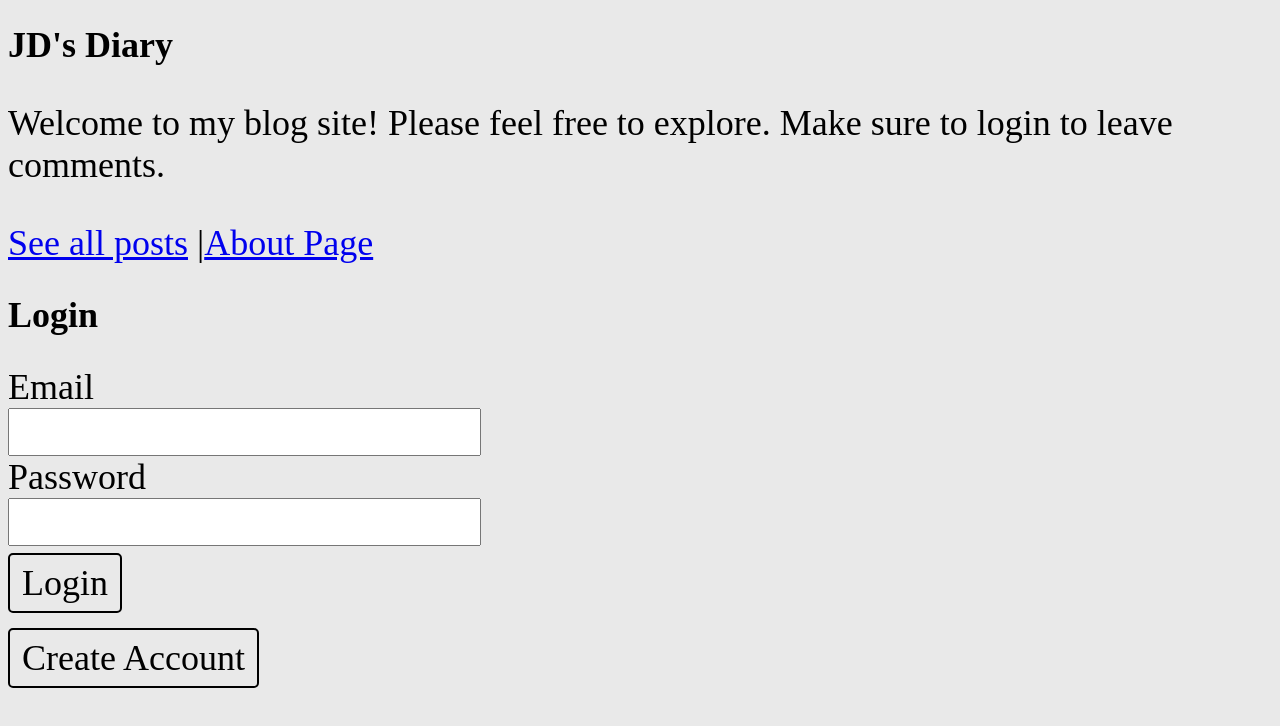
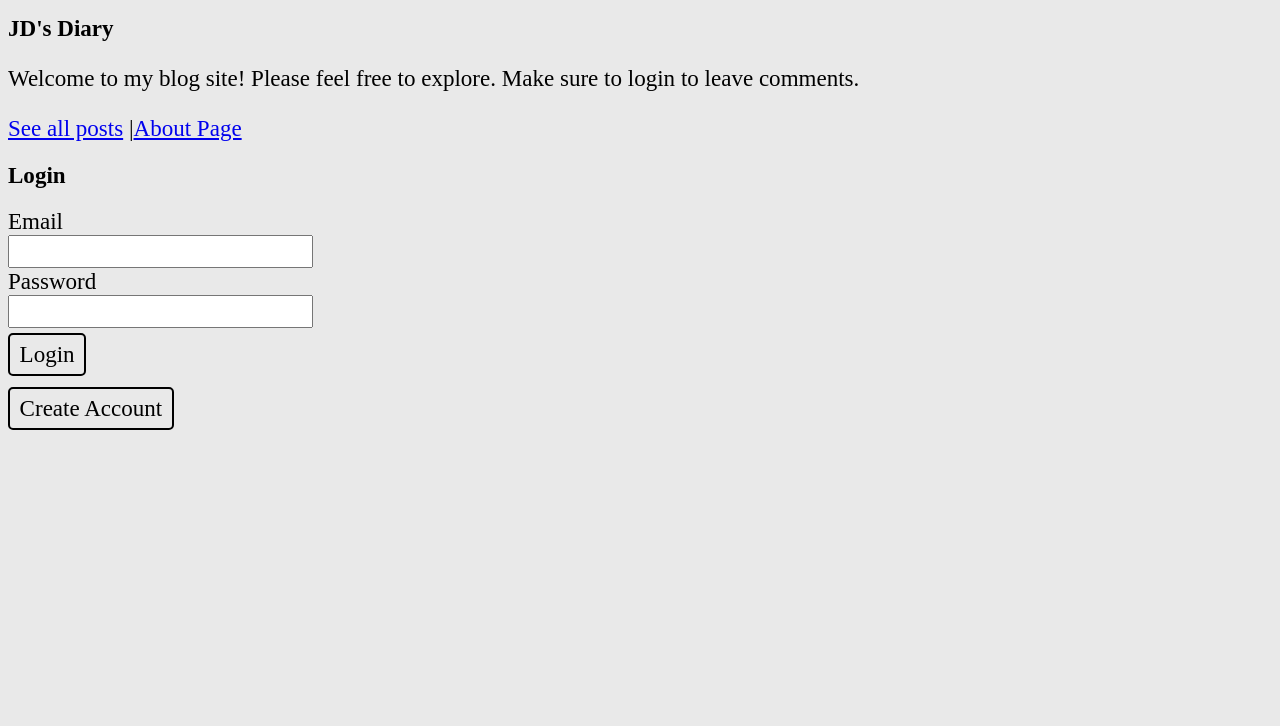
Before and after one commit to JDNafz/nextjs-blog, a Next.js app: page / in a window 1280 px wide. Shown: the top 726 px of the page. Built offline with nearby package versions, Linux system fonts and the light colour scheme.

Commit message:
reduced font size globally

```diff
--- a/src/styles/globals.css
+++ b/src/styles/globals.css
@@ -4,7 +4,7 @@
   --foreground: #171717;
 }
 * {
-	font-size: 1.5rem;
+	font-size: 1.2rem;
 }
 
 body {
```
